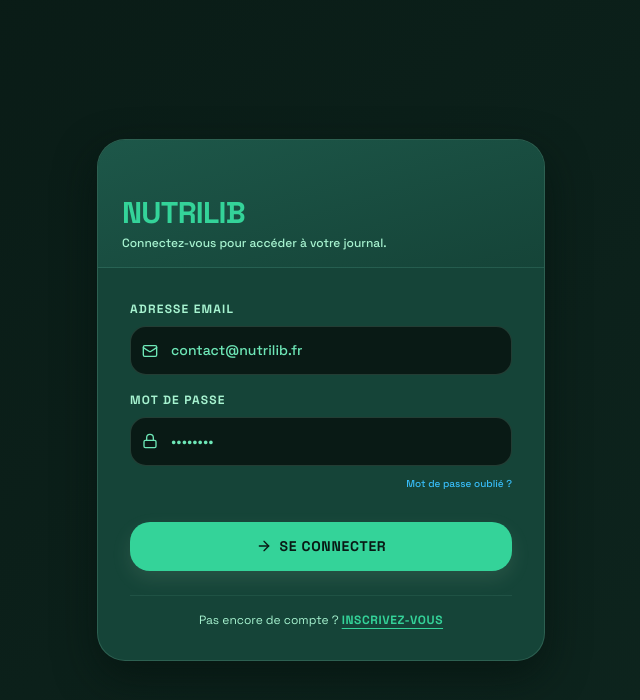
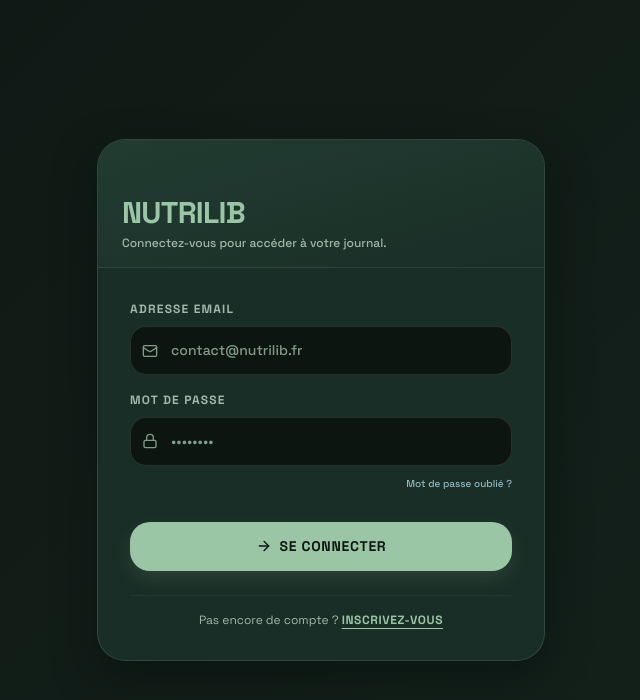
Before and after one commit to malo-martiniani/Nutrilib, a React (Vite) app in the folder frontend/: page / in a window 1280 px wide. Shown: the top 700 px of the page, without its empty margins (319-959 px from the left). Built offline with nearby package versions, Linux system fonts and the light colour scheme.

Commit message:
style(design): replace digital colors with soothing natural matte pastel sage palette

```diff
--- a/frontend/src/index.css
+++ b/frontend/src/index.css
@@ -5,68 +5,68 @@
    ============================================================ */
 
 :root {
-  /* Core surfaces - Organic Forest Emerald (#154438 base) */
-  --bg-dark-slate: #091a15; /* Vert sombre de forêt */
-  --bg-charcoal: #0e261f; /* Charcoal de sous-bois vert */
-  --surface: #154438; /* Couleur exacte demandée (#154438) */
-  --surface-raised: #1d5749; /* Émeraude mat surélevé */
-  --surface-inset: #091a15; /* Inset vert sombre */
+  /* Core surfaces - Natural Matte Eucalyptus & Dark Moss */
+  --bg-dark-slate: #0f1814; /* Deep matte pine */
+  --bg-charcoal: #14221c; /* Matte moss charcoal */
+  --surface: #192e26; /* Desaturated herbal forest green */
+  --surface-raised: #223c32; /* Soft matte eucalyptus for raised cards */
+  --surface-inset: #0d1511; /* Deep inset herbal dark */
 
-  /* Borders */
-  --border: rgba(167, 243, 208, 0.16); /* Bordure menthe douce */
-  --border-focus: rgba(52, 211, 153, 0.5); /* Glow vert menthe émeraude */
-  --border-muted: rgba(167, 243, 208, 0.08);
-  --border-dim: rgba(167, 243, 208, 0.03);
+  /* Borders - Soft Earthy Sage */
+  --border: rgba(167, 196, 177, 0.16); /* Soft muted sage border */
+  --border-focus: rgba(155, 190, 163, 0.45); /* Soft matte sage focus */
+  --border-muted: rgba(167, 196, 177, 0.08);
+  --border-dim: rgba(167, 196, 177, 0.03);
 
-  /* Text - High contrast mint-whites */
-  --text: #f0fdf4; /* Blanc menthe glacée */
-  --text-muted: #a7f3d0; /* Sauge / Menthe pastel */
-  --text-dim: #6ee7b7; /* Vert menthe contrasté pour l'accessibilité */
+  /* Text - Soothing Warm Natural Whites & Sage */
+  --text: #eaf2ec; /* Soft warm natural white (no digital glare) */
+  --text-muted: #a3b8aa; /* Matte sage pastel */
+  --text-dim: #809c89; /* Soft earthy herbal green */
 
-  /* Accents - Botanical Color Theory Harmony */
-  --accent-pistachio: #34d399; /* Vert menthe vive */
-  --accent-powder: #38bdf8; /* Cyan glacé lumineux */
-  --accent-sand: #fbbf24; /* Or ambré chaud */
-  --accent-magenta: #f87171; /* Corail pastel */
+  /* Accents - Soft Natural Matte Pastels */
+  --accent-pistachio: #9bc6a5; /* Soft Matte Pistachio Sage Green */
+  --accent-powder: #92b8c3; /* Soft Matte Mineral Slate Blue */
+  --accent-sand: #d8b98b; /* Soft Matte Warm Honey Sand */
+  --accent-magenta: #ce8a8a; /* Soft Matte Dusty Rose */
 
-  /* Macro mappings to soft pastels */
-  --protein: #38bdf8; /* Cyan glacé */
-  --carbs: #34d399; /* Menthe vive */
-  --fat: #fbbf24; /* Or ambré */
+  /* Macro mappings */
+  --protein: #92b8c3; /* Soft Mineral Slate Blue */
+  --carbs: #9bc6a5; /* Soft Pistachio Sage */
+  --fat: #d8b98b; /* Soft Honey Sand */
 
-  /* Shadows */
-  --shadow-soft: 0 16px 40px rgba(4, 18, 14, 0.65);
-  --shadow-subtle: 0 8px 24px rgba(4, 18, 14, 0.45);
+  /* Shadows - Organic Soft Shadows */
+  --shadow-soft: 0 16px 40px rgba(8, 16, 13, 0.55);
+  --shadow-subtle: 0 8px 24px rgba(8, 16, 13, 0.35);
 }
 
 [data-theme="light"] {
-  /* Core surfaces - Fresh Sage Light Theme */
-  --bg-dark-slate: #f0fdf4;
-  --bg-charcoal: #e6f4ea;
+  /* Core surfaces - Natural Linen & Herbal Sage */
+  --bg-dark-slate: #f3f7f4;
+  --bg-charcoal: #e4ede6;
   --surface: #ffffff;
-  --surface-raised: #e6f4ea;
-  --surface-inset: #d1fae5;
+  --surface-raised: #e7f0e9;
+  --surface-inset: #d8e6db;
 
   /* Borders */
-  --border: rgba(16, 185, 129, 0.2);
-  --border-focus: rgba(16, 185, 129, 0.5);
-  --border-muted: rgba(16, 185, 129, 0.1);
-  --border-dim: rgba(16, 185, 129, 0.05);
+  --border: rgba(79, 135, 94, 0.18);
+  --border-focus: rgba(79, 135, 94, 0.45);
+  --border-muted: rgba(79, 135, 94, 0.09);
+  --border-dim: rgba(79, 135, 94, 0.04);
 
   /* Text */
-  --text: #064e3b;
-  --text-muted: #047857;
-  --text-dim: #059669;
+  --text: #1c3328;
+  --text-muted: #3b5e4f;
+  --text-dim: #547a6a;
 
   /* Accents */
-  --accent-pistachio: #059669;
-  --accent-powder: #0284c7;
-  --accent-sand: #d97706;
-  --accent-magenta: #dc2626;
+  --accent-pistachio: #4f875e;
+  --accent-powder: #4b7f8c;
+  --accent-sand: #a37d46;
+  --accent-magenta: #a64d4d;
 
   /* Shadows */
-  --shadow-soft: 0 16px 40px rgba(6, 78, 59, 0.12);
-  --shadow-subtle: 0 8px 24px rgba(6, 78, 59, 0.08);
+  --shadow-soft: 0 16px 40px rgba(28, 51, 40, 0.08);
+  --shadow-subtle: 0 8px 24px rgba(28, 51, 40, 0.05);
 }
 
 /* ============================================================
```
